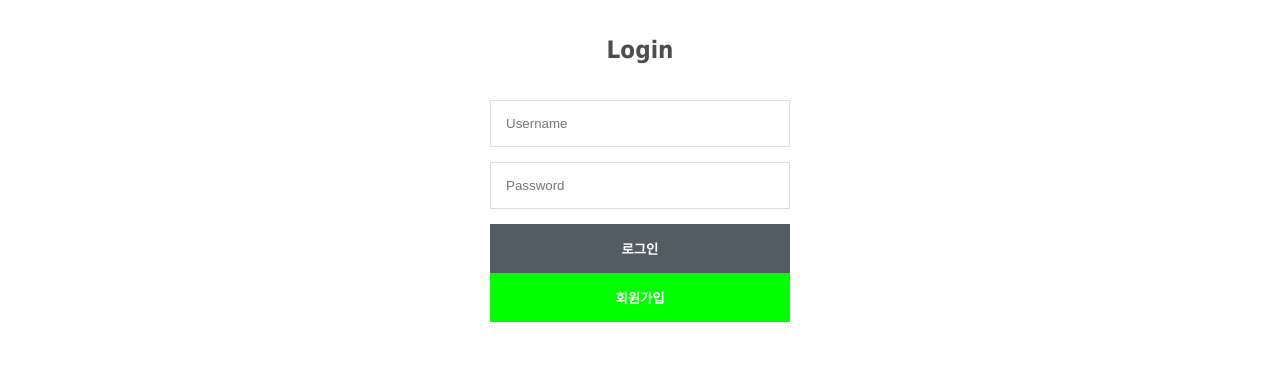
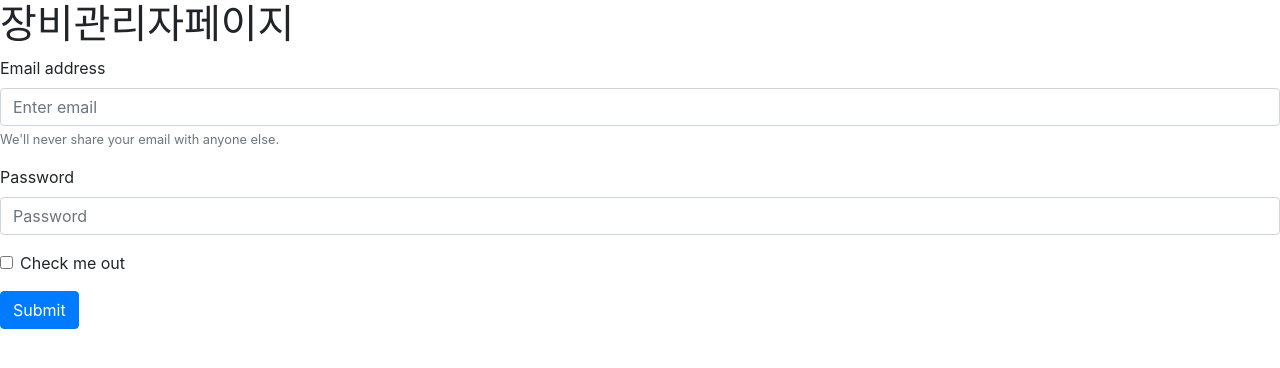
Before and after one commit to ued123/NoTypingDeviceManager, a React (Create React App) app in the folder frontend/ntdev_react_app/: page / in a window 1280 px wide. Shown: the top 368 px of the page. Built offline with nearby package versions, Linux system fonts and the light colour scheme.

Commit message:
2020-09-12 react bootstrap 적용 및 가이드 작성

```diff
--- a/frontend/ntdev_react_app/package.json
+++ b/frontend/ntdev_react_app/package.json
@@ -7,7 +7,9 @@
     "@testing-library/react": "^9.3.2",
     "@testing-library/user-event": "^7.1.2",
     "axios": "^0.20.0",
+    "bootstrap": "^4.5.2",
     "react": "^16.13.1",
+    "react-bootstrap": "^1.3.0",
     "react-dom": "^16.13.1",
     "react-scripts": "3.4.3"
   },
@@ -32,5 +34,5 @@
       "last 1 safari version"
     ]
   },
-  "proxy" : "http://localhost:8088"
+  "proxy": "http://localhost:8088"
 }
--- a/frontend/ntdev_react_app/src/App.js
+++ b/frontend/ntdev_react_app/src/App.js
@@ -1,6 +1,8 @@
 //import React from 'react';
 import React, { Component} from 'react';
 import LoginTemplate from './components/login/LoginTemplate';
+
+import 'bootstrap/dist/css/bootstrap.min.css';
 
 class App extends Component {
 
@@ -31,5 +33,7 @@
         <TodosManager></TodosManager>
     );*/
   }
+
+
 }
 export default App;
--- a/frontend/ntdev_react_app/src/components/login/LoginTemplate.css
+++ b/frontend/ntdev_react_app/src/components/login/LoginTemplate.css
@@ -1,3 +1,4 @@
+
 .login-form {
 	width: 300px;
 	margin: 0 auto;
--- a/frontend/ntdev_react_app/src/components/login/LoginTemplate.js
+++ b/frontend/ntdev_react_app/src/components/login/LoginTemplate.js
@@ -1,6 +1,10 @@
 import React, { Component} from 'react';
-import  './LoginTemplate.css';
+//import  './LoginTemplate.css';
 import axios from 'axios';
+
+import { Form } from 'react-bootstrap';
+import { Button } from 'react-bootstrap';
+
 
 class LoginTemplate extends Component {
   // 초기화
@@ -75,11 +79,34 @@
     */
     return (
       <main className="login-form">
-        <h1>Login</h1>
-    		<input type="text" name="user.username" placeholder="Username" onChange={this.doChange}/>
-				<input type="password" name="user.password" placeholder="Password" onChange={this.doChange}/>
-        <input value="로그인" className="doLogin" type="submit" onClick={this.doLogin}/>
-        <input value="회원가입" className="register" type="submit" onClick={this.doReister}/>
+        {/*<h1>장비관리자 페이지</h1>*/}
+        <h1>장비관리자페이지</h1>
+    	{/*	<input type="text" name="user.username" placeholder="Username" onChange={this.doChange}/>*/}
+		{/*		<input type="password" name="user.password" placeholder="Password" onChange={this.doChange}/>*/}
+        {/*<input value="로그인" className="doLogin" type="submit" onClick={this.doLogin}/>*/}
+        {/*<input value="회원가입" className="register" type="submit" onClick={this.doReister}/>*/}
+
+
+        <Form>
+          <Form.Group controlId="formBasicEmail">
+            <Form.Label>Email address</Form.Label>
+            <Form.Control type="email" placeholder="Enter email" />
+            <Form.Text className="text-muted">
+              We'll never share your email with anyone else.
+            </Form.Text>
+          </Form.Group>
+
+          <Form.Group controlId="formBasicPassword">
+            <Form.Label>Password</Form.Label>
+            <Form.Control type="password" placeholder="Password" />
+          </Form.Group>
+          <Form.Group controlId="formBasicCheckbox">
+            <Form.Check type="checkbox" label="Check me out" />
+          </Form.Group>
+          <Button variant="primary" type="submit">
+            Submit
+          </Button>
+        </Form>
       </main>
 
     );
--- a/frontend/ntdev_react_app/src/index.js
+++ b/frontend/ntdev_react_app/src/index.js
@@ -2,7 +2,11 @@
 import ReactDOM from 'react-dom';
 //import './index.css';
 import App from './App';
+//import 'bootstrap/dist/css/bootstrap.min.css';
 //import * as serviceWorker from './serviceWorker';
+
+
+//import 'bootstrap/dist/css/bootstrap.min.css';
 
 ReactDOM.render(
   <React.StrictMode>
```
Also changed, not shown: 1 other file (tests, documents, lock files or other folders).
